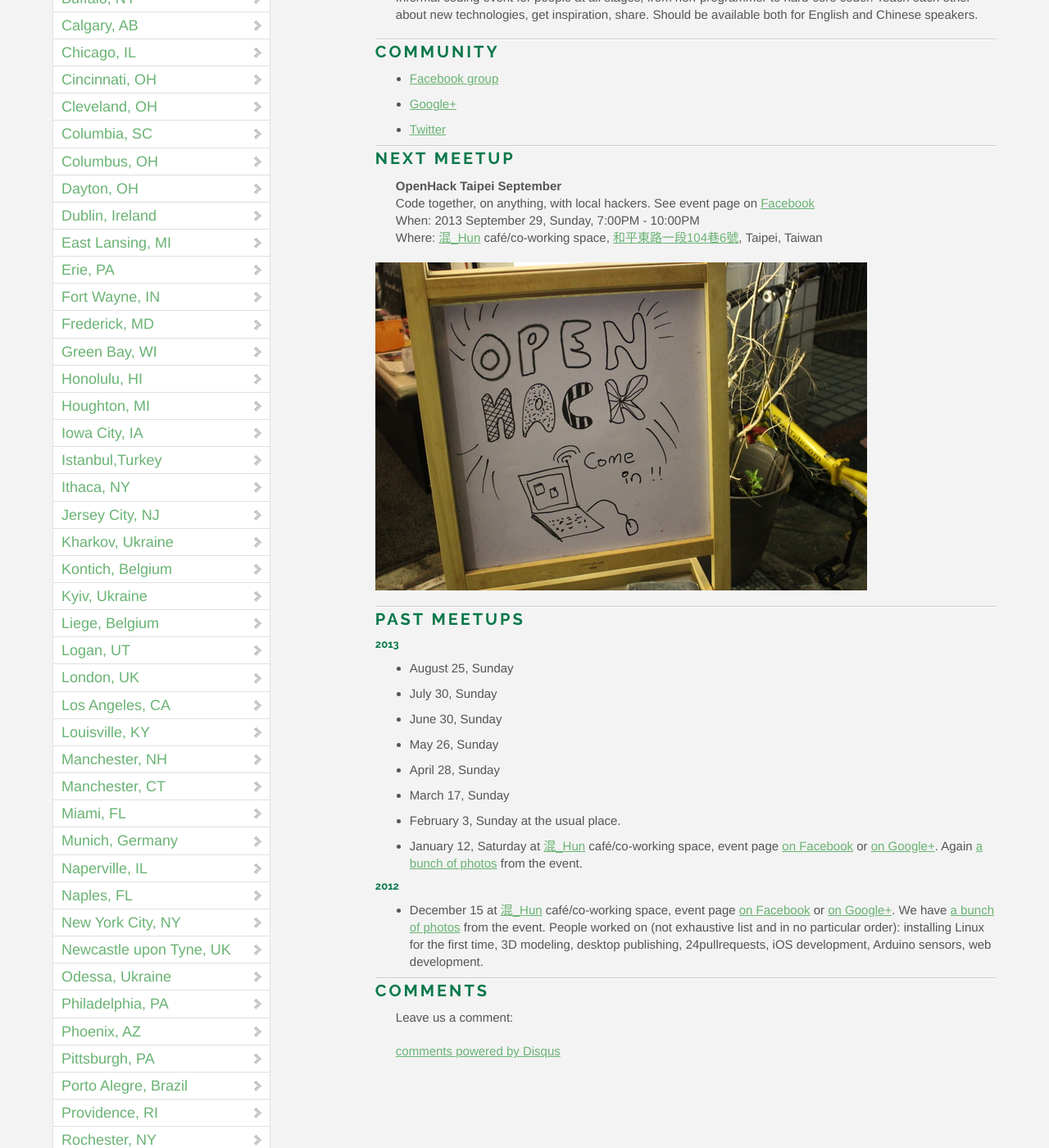
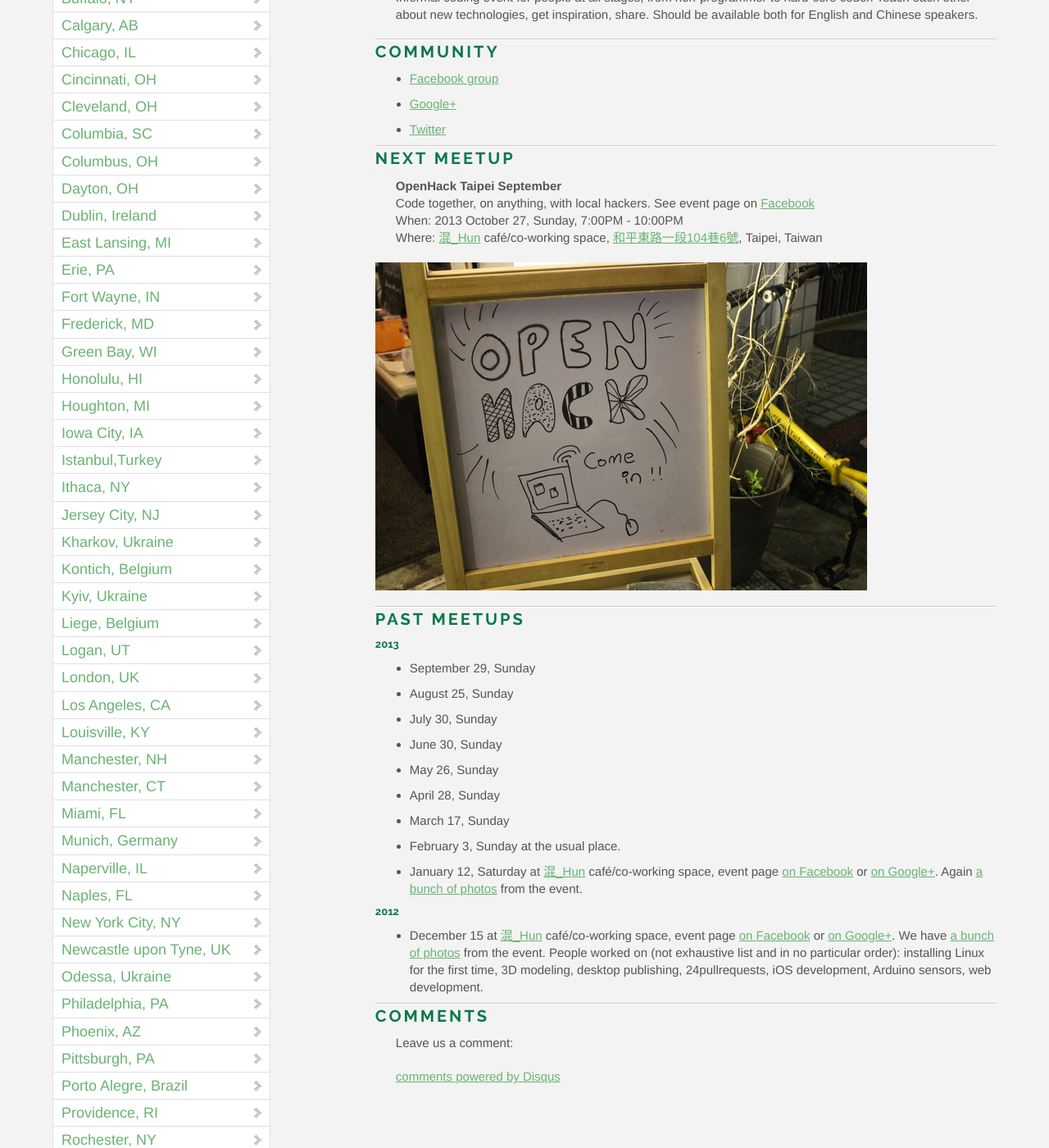
Before and after one commit to OpenHack/openhack.github.com, a Jekyll site: the page built from taipei/index.markdown, in a window 1280 px wide and 1400 px high, scrolled down 732 px. Shown: the whole window at 82% size. Built offline with Jekyll 4.4.1, drawn with Linux system fonts in a browser that asks for light colours; nearby versions of some CDN libraries; Markdown is read by kramdown in place of the engine named in the settings; comment, search, counter and statistics services are not loaded.

Commit message:
Taipei October event

```diff
--- a/taipei/index.markdown
+++ b/taipei/index.markdown
@@ -25,13 +25,13 @@ for English and Chinese speakers.
 
 <div class="vevent">
  <p><strong class="summary">OpenHack Taipei September</strong><br>
- <span class="description">Code together, on anything, with local hackers.  See event page on <a href="https://www.facebook.com/events/509461809122162/">Facebook</a></span><br>
+ <span class="description">Code together, on anything, with local hackers.  See event page on <a href="https://www.facebook.com/events/651316911569271/">Facebook</a></span><br>
  When:
    <span class="dtstart">
-      2013 September 29, Sunday, 7:00PM<span class="value-title" title="2013-09-29T19:00+08:00"></span>
+      2013 October 27, Sunday, 7:00PM<span class="value-title" title="2013-10-27T19:00+08:00"></span>
    </span>-
    <span class="dtend">
-      10:00PM<span class="value-title" title="2013-09-29T22:00+08:00"></span>
+      10:00PM<span class="value-title" title="2013-10-27T22:00+08:00"></span>
    </span><br>
   Where:
    <span class="location vcard">
@@ -60,6 +60,7 @@ for English and Chinese speakers.
 
 #### 2013
 
+* September 29, Sunday
 * August 25, Sunday
 * July 30, Sunday
 * June 30, Sunday
```
